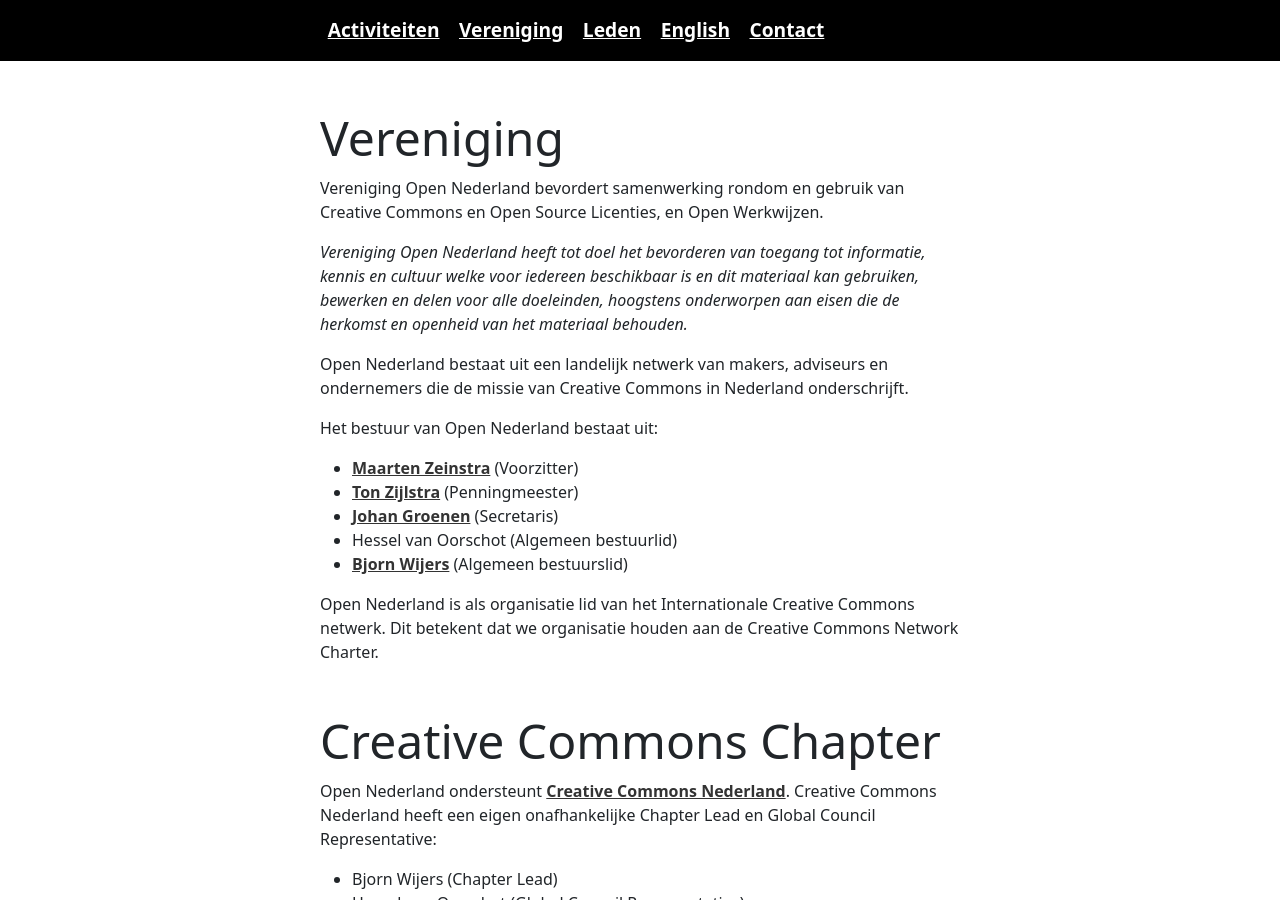
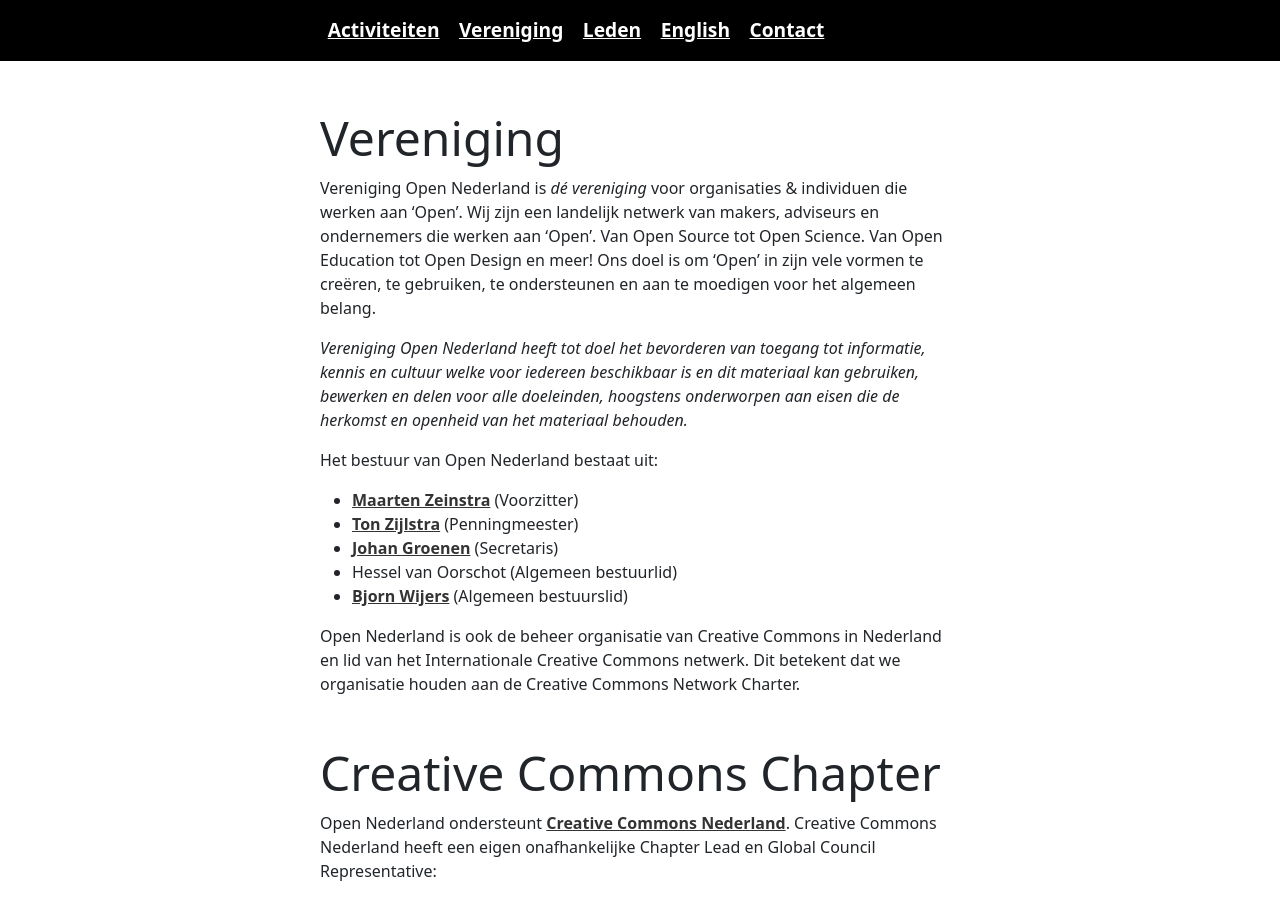
Before and after one commit to opennederland/www.opennederland.nl, a Jekyll site: the page built from pages/vereniging.md, in a window 1280 px wide and 900 px high. Built offline with Jekyll 4.4.1, drawn with Linux system fonts in a browser that asks for light colours.

Commit message:
Update vereniging.md
Nederlandse tekst vlotter gemaakt en aangepast nav de Engelse aanpassing

```diff
--- a/pages/vereniging.md
+++ b/pages/vereniging.md
@@ -4,11 +4,10 @@
 permalink: /vereniging/
 order: 2
 ---
-Vereniging Open Nederland bevordert samenwerking rondom en gebruik van Creative Commons en Open Source Licenties, en Open Werkwijzen.
+
+Vereniging Open Nederland is <em>dé vereniging</em> voor organisaties & individuen die werken aan 'Open'. Wij zijn een landelijk netwerk van makers, adviseurs en ondernemers die werken aan 'Open'. Van Open Source tot Open Science. Van Open Education tot Open Design en meer! Ons doel is om 'Open' in zijn vele vormen te creëren, te gebruiken, te ondersteunen en aan te moedigen voor het algemeen belang.
 
 _Vereniging Open Nederland heeft tot doel het bevorderen van toegang tot informatie, kennis en cultuur welke voor iedereen beschikbaar is en dit materiaal kan gebruiken, bewerken en delen voor alle doeleinden, hoogstens onderworpen aan eisen die de herkomst en openheid van het materiaal behouden._
-
-Open Nederland bestaat uit een landelijk netwerk van makers, adviseurs en ondernemers die de missie van Creative Commons in Nederland onderschrijft.
 
 Het bestuur van Open Nederland bestaat uit:
 
@@ -18,7 +17,7 @@
 - Hessel van Oorschot (Algemeen bestuurlid)
 - [Bjorn Wijers](https://burobjorn.nl) (Algemeen bestuurslid)
 
-Open Nederland is als organisatie lid van het Internationale Creative Commons netwerk. Dit betekent dat we organisatie houden aan de Creative Commons Network Charter.
+Open Nederland is ook de beheer organisatie van Creative Commons in Nederland en lid van het Internationale Creative Commons netwerk. Dit betekent dat we organisatie houden aan de Creative Commons Network Charter.
 
 {% include creative-commons.md %}
 
```
